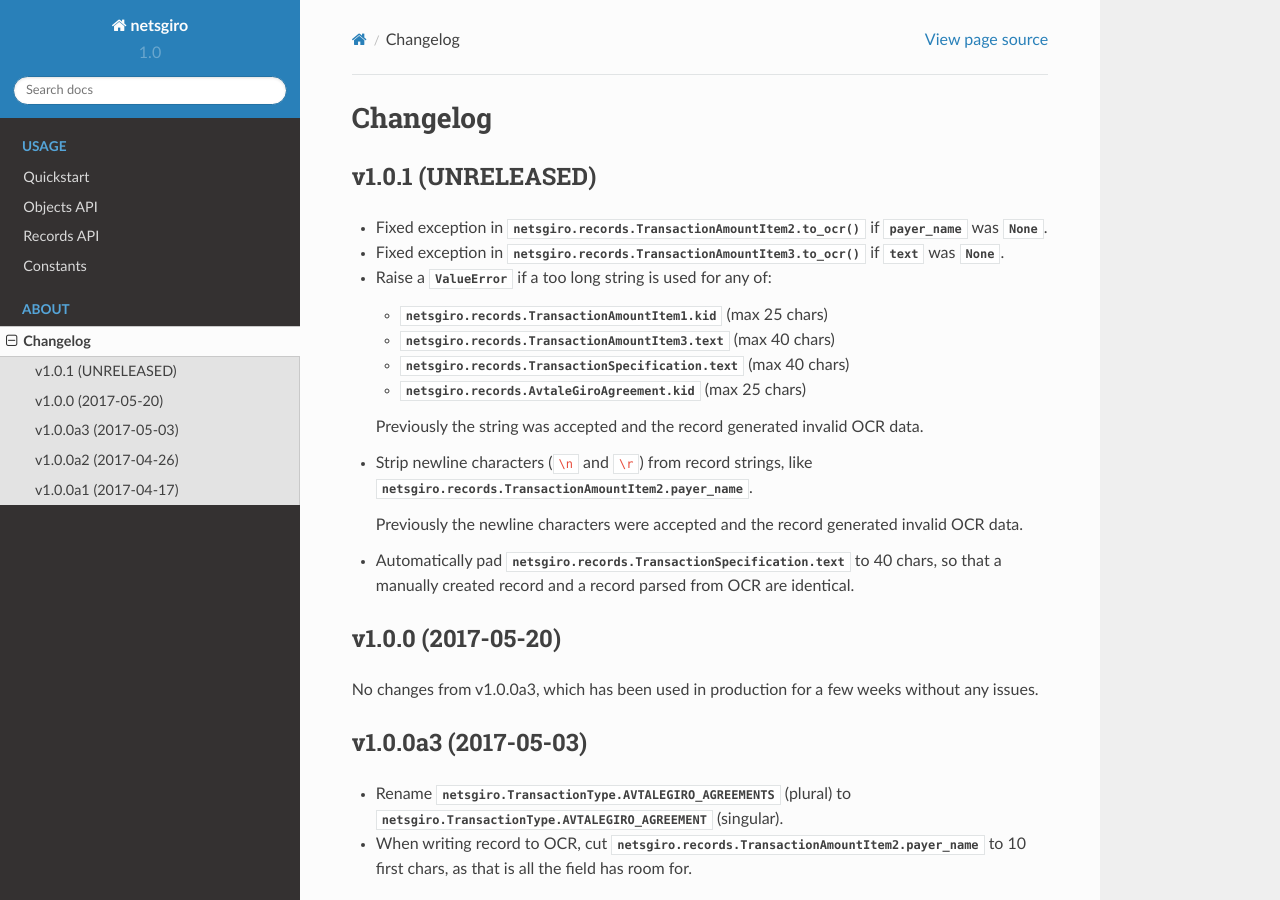
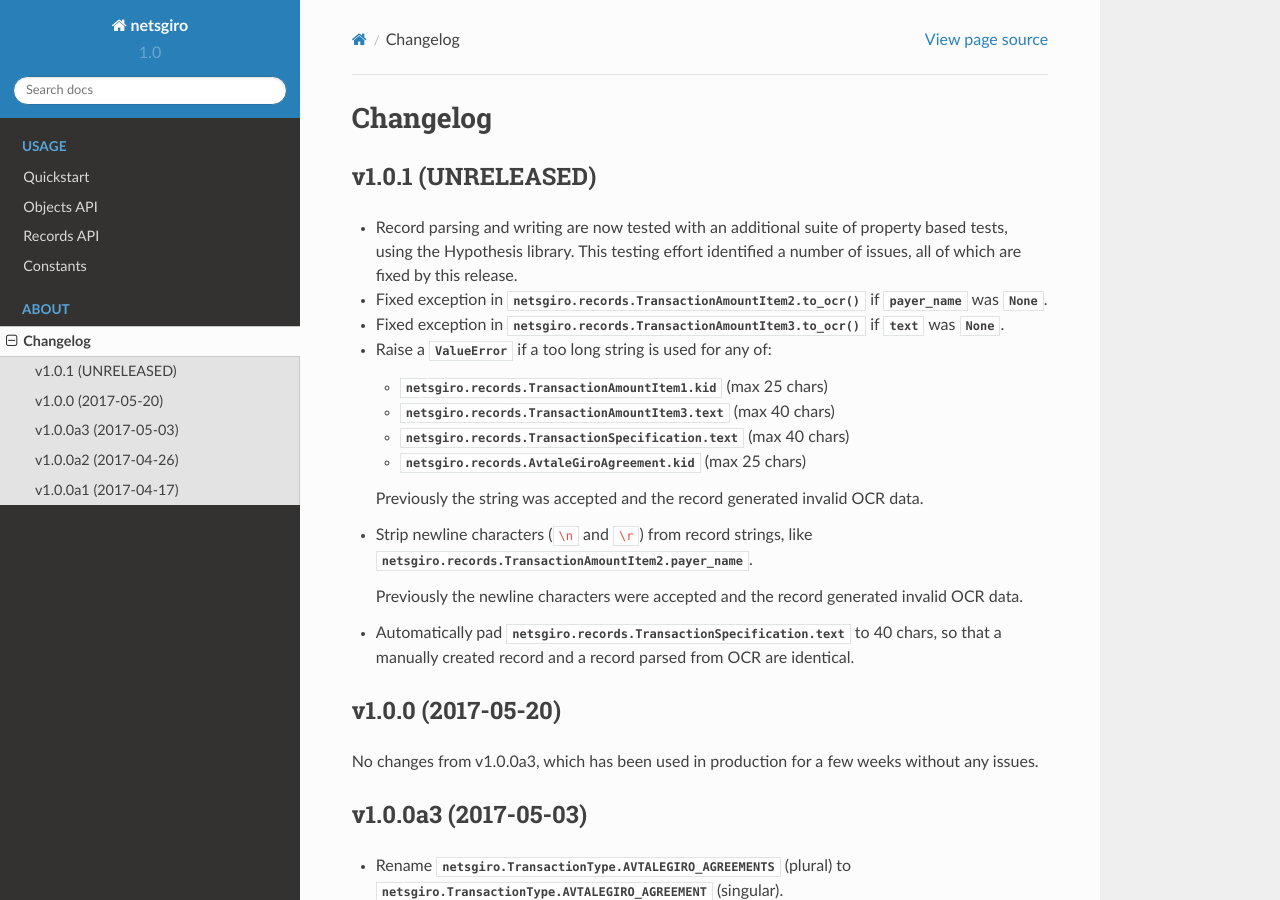
Before and after one commit to otovo/python-netsgiro, a Sphinx documentation site: the page built from docs/changelog.rst, in a window 1280 px wide and 900 px high. Built offline with Sphinx 7.4.7 and the Read the Docs theme 2.0.0, drawn with Linux system fonts in a browser that asks for light colours.

Commit message:
docs: Update changelog

```diff
--- a/docs/changelog.rst
+++ b/docs/changelog.rst
@@ -5,6 +5,10 @@ Changelog
 
 v1.0.1 (UNRELEASED)
 ===================
+
+- Record parsing and writing are now tested with an additional suite of
+  property based tests, using the Hypothesis library. This testing effort
+  identified a number of issues, all of which are fixed by this release.
 
 - Fixed exception in :meth:`netsgiro.records.TransactionAmountItem2.to_ocr()`
   if :attr:`~netsgiro.records.TransactionAmountItem2.payer_name` was
```
